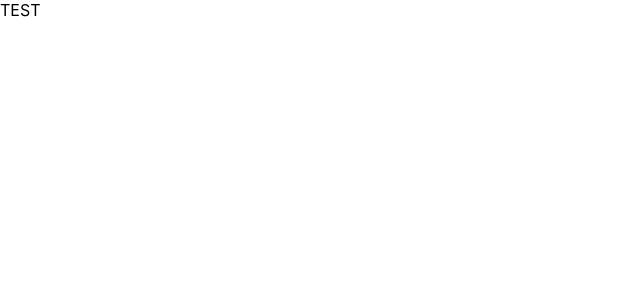
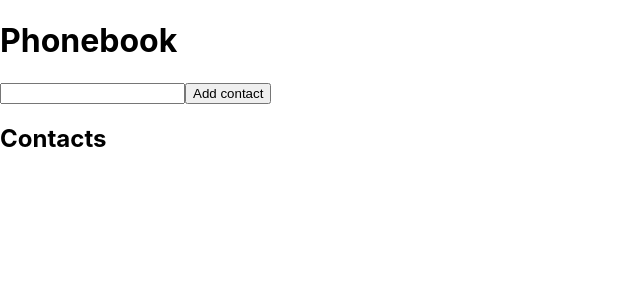
Before and after one commit to rostunho/goit-react-hw-02-phonebook, a React (Create React App) app: page / in a window 1280 px wide. Shown: the top 300 px of the page, without its empty margins (0-640 px from the left). Built offline with nearby package versions, Linux system fonts and the light colour scheme.

Commit message:
tt subtask-1 checkpoint-1

```diff
--- a/package.json
+++ b/package.json
@@ -8,6 +8,7 @@
     "@testing-library/react": "^12.1.2",
     "@testing-library/user-event": "^13.5.0",
     "gh-pages": "^3.2.3",
+    "nanoid": "^3.1.30",
     "prop-types": "^15.8.0",
     "react": "^17.0.2",
     "react-dom": "^17.0.2",
--- a/src/App.js
+++ b/src/App.js
@@ -1,5 +1,52 @@
-function App() {
-  return <div className="App">TEST</div>;
+import React, { Component } from 'react';
+import { nanoid } from 'nanoid';
+
+class App extends Component {
+  state = {
+    contacts: [],
+    name: '',
+  };
+
+  handleInput = event => {
+    // console.log(event.target.value);
+    // console.log(event.target.name);
+    this.setState({ name: event.target.value });
+  };
+
+  handleSubmit = event => {
+    event.preventDefault();
+    // console.log(event.target);
+    const { name } = this.state;
+
+    const newContact = {
+      id: nanoid(),
+      name,
+    };
+
+    this.setState(prevState => ({
+      contacts: [newContact, ...prevState.contacts],
+    }));
+  };
+
+  render() {
+    return (
+      <>
+        <h1>Phonebook</h1>
+        <form onSubmit={this.handleSubmit}>
+          <input
+            type="text"
+            name="name"
+            onChange={this.handleInput}
+            pattern="^[a-zA-Zа-яА-Я]+(([' -][a-zA-Zа-яА-Я ])?[a-zA-Zа-яА-Я]*)*$"
+            title="Name may contain only letters, apostrophe, dash and spaces. For example Adrian, Jacob Mercer, Charles de Batz de Castelmore d'Artagnan"
+            required
+          />
+          <button type="submit">Add contact</button>
+        </form>
+        <h2>Contacts</h2>
+      </>
+    );
+  }
 }
 
 export default App;
```
